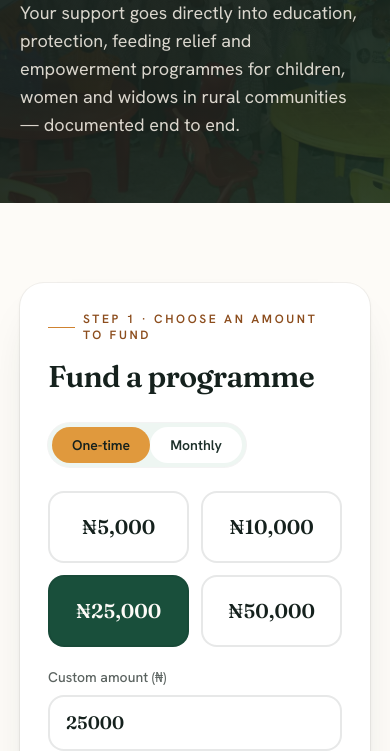
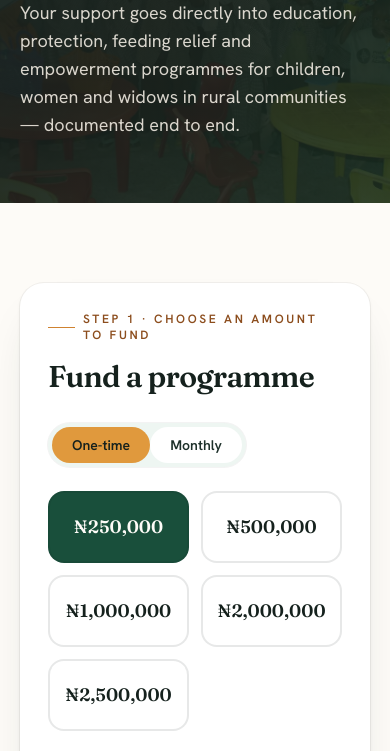
Before and after one commit to MoyebiAyo/waltfoundation, a website: page donate.html in a window 390 px wide. Shown: the part 349-1100 px from the top of the page. Drawn offline with Linux system fonts and the light colour scheme.

Commit message:
Update donation tiers to 250k-2.5M
- Preset amounts: N250,000, N500,000, N1,000,000, N2,000,000, N2,500,000
- Default selection: N250,000
- Amount grid: 2 cols mobile, 3 cols larger screens

```diff
--- a/assets/js/site.js
+++ b/assets/js/site.js
@@ -190,7 +190,7 @@
       });
     });
 
-    setAmount(25000);
+    setAmount(250000);
   }
 
   // ---------- Footer year + active nav ----------
--- a/donate.html
+++ b/donate.html
@@ -13,7 +13,7 @@
 <link rel="preconnect" href="https://fonts.googleapis.com">
 <link rel="preconnect" href="https://fonts.gstatic.com" crossorigin>
 <link href="https://fonts.googleapis.com/css2?family=Fraunces:opsz,wght@9..144,400;9..144,500;9..144,600;9..144,700&family=Hanken+Grotesk:wght@400;500;600;700&display=swap" rel="stylesheet">
-<link rel="stylesheet" href="assets/css/site.css?v=20260924a">
+<link rel="stylesheet" href="assets/css/site.css?v=20260924b">
 </head>
 <body>
 
@@ -88,11 +88,12 @@
         </div>
 
         <!-- amount grid -->
-        <div class="mt-6 grid grid-cols-2 sm:grid-cols-4 gap-3">
-          <button type="button" data-amount="5000" class="rounded-2xl border-2 border-ink-900/10 bg-white text-ink-900 py-5 font-display text-xl font-600 transition-all">₦5,000</button>
-          <button type="button" data-amount="10000" class="rounded-2xl border-2 border-ink-900/10 bg-white text-ink-900 py-5 font-display text-xl font-600 transition-all">₦10,000</button>
-          <button type="button" data-amount="25000" class="rounded-2xl border-2 border-ink-900/10 bg-white text-ink-900 py-5 font-display text-xl font-600 transition-all">₦25,000</button>
-          <button type="button" data-amount="50000" class="rounded-2xl border-2 border-ink-900/10 bg-white text-ink-900 py-5 font-display text-xl font-600 transition-all">₦50,000</button>
+        <div class="mt-6 grid grid-cols-2 sm:grid-cols-3 gap-3">
+          <button type="button" data-amount="250000" class="rounded-2xl border-2 border-ink-900/10 bg-white text-ink-900 py-5 font-display text-lg sm:text-xl font-600 transition-all">₦250,000</button>
+          <button type="button" data-amount="500000" class="rounded-2xl border-2 border-ink-900/10 bg-white text-ink-900 py-5 font-display text-lg sm:text-xl font-600 transition-all">₦500,000</button>
+          <button type="button" data-amount="1000000" class="rounded-2xl border-2 border-ink-900/10 bg-white text-ink-900 py-5 font-display text-lg sm:text-xl font-600 transition-all">₦1,000,000</button>
+          <button type="button" data-amount="2000000" class="rounded-2xl border-2 border-ink-900/10 bg-white text-ink-900 py-5 font-display text-lg sm:text-xl font-600 transition-all">₦2,000,000</button>
+          <button type="button" data-amount="2500000" class="rounded-2xl border-2 border-ink-900/10 bg-white text-ink-900 py-5 font-display text-lg sm:text-xl font-600 transition-all">₦2,500,000</button>
         </div>
 
         <label class="mt-5 block text-sm font-medium text-ink-900/70">Custom amount (₦)</label>
@@ -251,6 +252,6 @@
   </div>
 </footer>
 
-<script src="assets/js/site.js?v=20260924a" defer></script>
+<script src="assets/js/site.js?v=20260924b" defer></script>
 </body>
 </html>
```
Also changed, not shown: assets/css/site.css.
